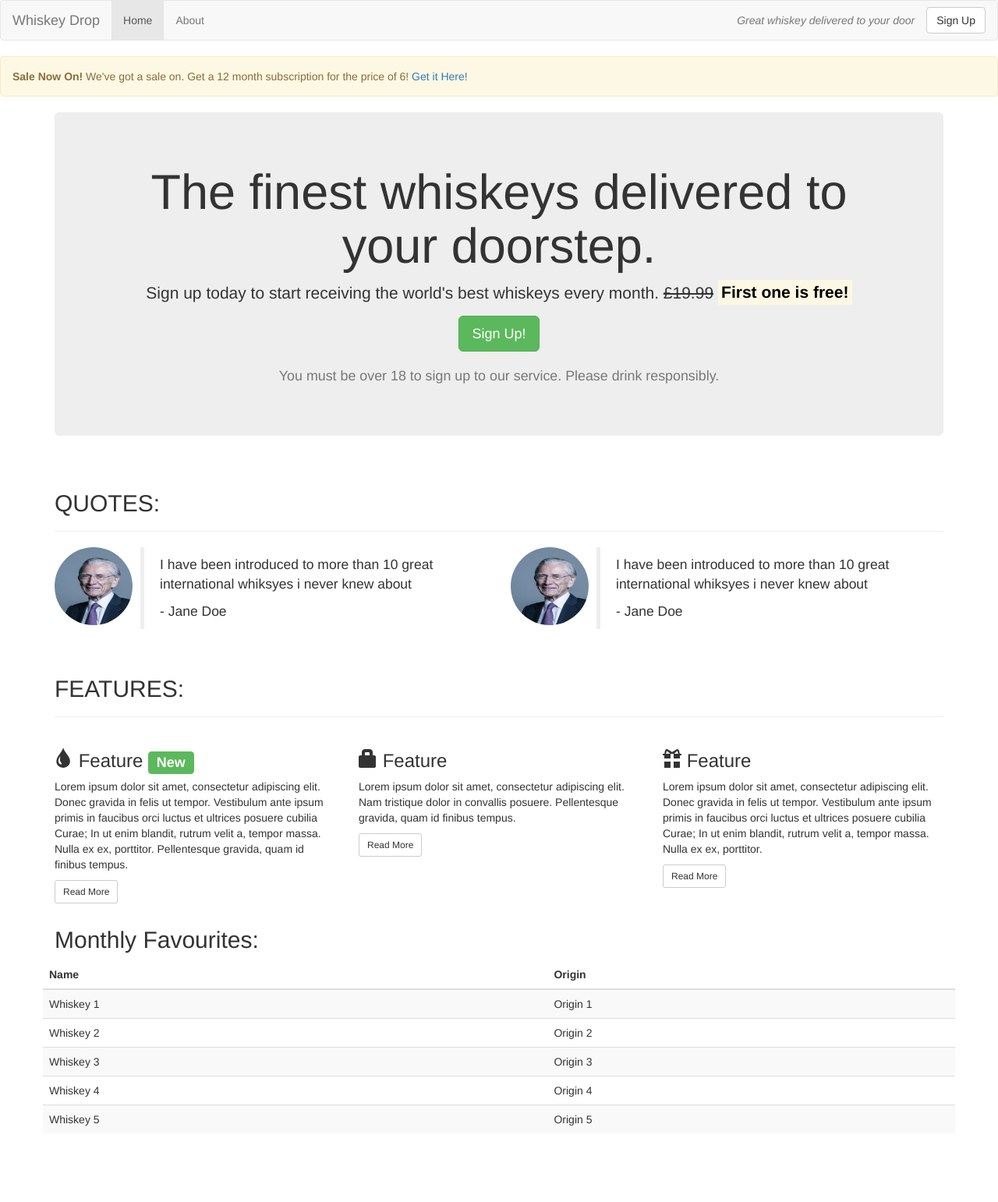
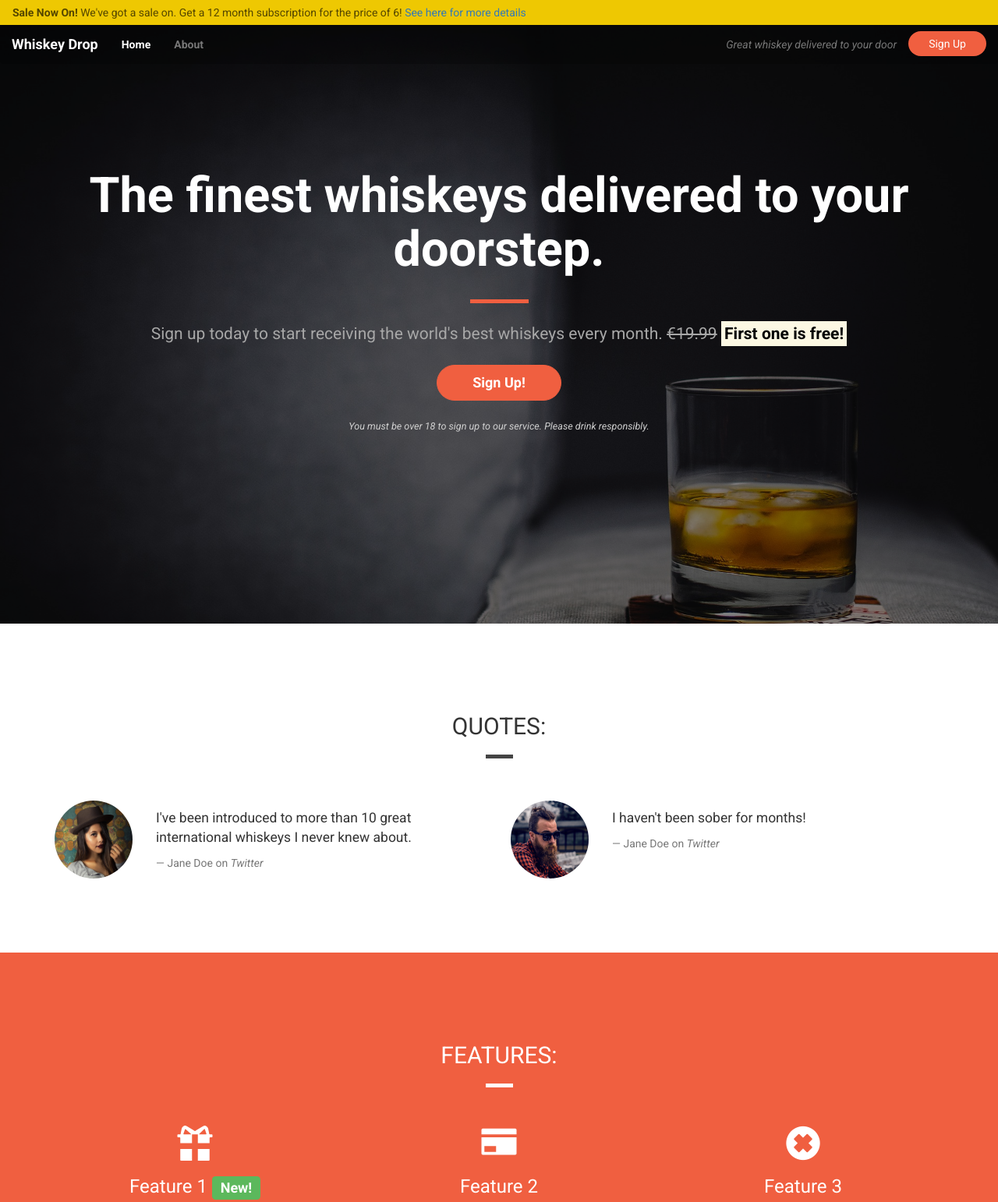
Before and after one commit to SamuelWatson89/whiskey-drop, a plain HTML site: page index.html in a window 1280 px wide. Shown: the top 1542 px of the page at 78% size. Before the commit the page ends 1474 px from the top, so only its background shows below. Drawn offline with nearby package versions, Linux system fonts and the light colour scheme.

Commit message:
Fully styled and functional

```diff
--- /dev/null
+++ b/css/style.css
@@ -0,0 +1,242 @@
+body {
+    font-family: 'Roboto', sans-serif;
+}
+
+/* Containers */
+
+.container-wrapper {}
+
+.container-wrapper--red {
+    background-color: #f05f40;
+    color: white;
+}
+
+.alert-container {}
+
+.callout-container {
+    height: 100vh;
+
+    background: url('../img/whiskey-background.jpg') no-repeat center center fixed;
+    -webkit-background-size: cover;
+    -moz-background-size: cover;
+    -o-background-size: cover;
+    background-size: cover;
+
+    display: flex;
+    align-items: center;
+    justify-content: center;
+
+    position: relative;
+}
+
+.opaque-overlay {
+    position: absolute;
+    top: 0;
+    left: 0;
+    height: 100%;
+    width: 100%;
+    background-color: rgba(0, 0, 0, 0.5);
+}
+
+.content-container {
+    padding-top: 75px;
+    padding-bottom: 75px;
+}
+
+/* Navbar */
+
+.navbar {
+    margin-bottom: 0;
+    position: absolute;
+    top: 0;
+    left: 0;
+    width: 100%;
+    z-index: 1;
+    background-color: rgba(0, 0, 0, .25);
+    border: 0;
+}
+
+.navbar-default .navbar-collapse {
+    border-color: transparent;
+}
+
+.navbar-default .navbar-toggle {
+    border: 0;
+}
+
+.navbar-default .navbar-toggle:hover {
+    background-color: transparent;
+}
+
+.navbar-default .navbar-toggle .icon-bar {
+    background-color: white;
+}
+
+.navbar .navbar-brand {
+    font-weight: bold;
+    color: white;
+}
+
+.navbar .navbar-brand:hover {
+    color: white;
+}
+
+.navbar-default .navbar-nav a {
+    font-weight: bold;
+}
+
+.navbar-default .navbar-nav>.active>a,
+.navbar-default .navbar-nav>.active>a:focus,
+.navbar-default .navbar-nav>.active>a:hover {
+    color: white;
+    background: transparent;
+}
+
+.navbar-default .navbar-nav>li>a:focus,
+.navbar-default .navbar-nav>li>a:hover {
+    color: white;
+}
+
+.navbar-btn {
+    border: 0;
+    border-radius: 16px;
+    width: 100px;
+    background-color: #f05f40;
+    color: white;
+}
+
+.navbar-btn:hover {
+    background-color: #df4929;
+    border-color: #df4929;
+    color: white;
+}
+
+/* Jumbotron */
+
+.jumbotron {
+    background-color: transparent;
+}
+
+.jumbotron h1 {
+    font-weight: bold;
+    margin-bottom: 30px;
+    color: white;
+}
+
+.jumbotron .lead {
+    color: #a7a7a7;
+    margin: 25px 0;
+}
+
+.jumbotron small {
+    font-size: 60%;
+    font-style: italic;
+    color: #d0d0d0;
+}
+
+/* Block dividers */
+
+.block-divider {
+    width: 75px;
+    height: 5px;
+    border: 0;
+    background-color: #444;
+}
+
+.block-divider--orange {
+    background-color: #f05f40;
+}
+
+.block-divider--white {
+    background-color: white;
+}
+
+.block-divider--short {
+    width: 35px;
+}
+
+/* Buttons */
+
+.btn--cta {
+    font-weight: bold;
+    border-radius: 23px;
+    width: 160px;
+}
+
+.btn--red {
+    color: white;
+    background-color: #f05f40;
+    border-color: #f05f40;
+}
+
+.btn--red:hover,
+.btn--red:active,
+.btn--red:focus,
+.btn--red:active:focus {
+    background-color: #df4929;
+    border-color: #df4929;
+    color: white;
+}
+
+/* Alert */
+
+.alert-container .col-xs-12 {
+    padding-left: 0;
+    padding-right: 0;
+}
+
+.site-wide-alert {
+    color: #544600;
+    background-color: #eec802;
+    border-color: #eec802;
+    padding: 5px 15px;
+    margin-bottom: 0;
+    border: 1px solid transparent;
+    border-radius: 0;
+}
+
+/* Page Headers */
+
+.page-header {
+    margin-bottom: 0;
+    border-bottom: 0;
+    text-align: center;
+}
+
+.page-header h2 {
+    margin-top: 0;
+}
+
+/* Quotes */
+
+.quotes .page-header {
+    margin-bottom: 25px;
+}
+
+blockquote.quote {
+    border-left: 0;
+}
+
+/* Features */
+
+.feature {
+    text-align: center;
+    margin-bottom: 40px;
+}
+
+.feature .glyphicon {
+    display: block;
+    margin-bottom: 20px;
+    font-size: 45px;
+    line-height: 45px;
+}
+
+.feature .btn {
+    background-color: white;
+    border-color: white;
+    border-radius: 15px;
+    min-width: 100px;
+    font-weight: bold;
+    margin-top: 10px;
+    color: #f05f40;
+}
--- a/index.html
+++ b/index.html
@@ -1,179 +1,158 @@
 <!DOCTYPE html>
-<html lang="en">
+<html lang="en-us">
 
 <head>
-    <meta charset="UTF-8">
+    <meta charset="utf-8">
     <meta name="viewport" content="width=device-width, initial-scale=1.0">
-    <meta http-equiv="X-UA-Compatible" content="ie=edge">
     <title>Whiskey Drop | Taste a new whiskey every month</title>
-    </title>
-
     <link rel="stylesheet" href="https://maxcdn.bootstrapcdn.com/bootstrap/3.3.7/css/bootstrap.min.css">
+    <link href="https://fonts.googleapis.com/css?family=Roboto:400,400i,700,700i" rel="stylesheet">
+    <link rel="stylesheet" href="css/style.css">
 </head>
 
 <body>
-    <!-- Nav -->
     <nav class="navbar navbar-default">
-        <div class="container-fluid">
-            <!-- Logo -->
-            <div class="navbar-header">
-                <a href="#" class="navbar-brand">Whiskey Drop</a>
+        <div class="container-fluid alert-container hidden-xs">
+            <div class="row">
+                <div class="col-xs-12">
+                    <div class="site-wide-alert alert alert-warning">
+                        <strong>Sale Now On!</strong> We've got a sale on. Get a 12 month subscription for the price of 6! <a href="">See here for more details</a>
                     </div>
-
-            <!-- NavBar -->
-            <ul class="nav navbar-nav">
-                <li class="active"><a href="#">Home</a></li>
-                <li><a href="#">About</a></li>
-                <li class="visible-xs"><a href="/login">Sign Up</a></li>
-            </ul>
-
-            <div class="navbar-header navbar-right hidden-xs">
-                <a href="/login" class="btn btn-default navbar-btn">Sign Up</a>
-                <p class="navbar-text"><i>Great whiskey delivered to your door</i></p>
-            </div>
-        </div>
-    </nav>
-
-    <!-- Alert -->
-    <div class="row hidden-xs">
-        <div class="col-xs-12">
-            <div class="alert alert-warning">
-                <strong>Sale Now On!</strong> We've got a sale on. Get a 12 month subscription for the price of 6! <a href="#">Get it Here!</a>
                 </div>
             </div>
         </div>
 
-    <article class="container">
+        <div class="container-fluid">
+            <div class="navbar-header">
+                <a href="/" class="navbar-brand">
+                    Whiskey Drop
+                </a>
+                <button type="button" class="navbar-toggle collapsed" data-toggle="collapse" data-target="#navbar">
+                    <span class="sr-only">Toggle navigation</span>
+                    <span class="icon-bar"></span>
+                    <span class="icon-bar"></span>
+                    <span class="icon-bar"></span>
+                </button>
+            </div>
+
+            <div class="navbar-collapse collapse" id="navbar">
+                <ul class="nav navbar-nav">
+                    <li class="active"><a href="/">Home</a></li>
+                    <li><a href="">About</a></li>
+                    <li class="visible-xs"><a href="">Sign In</a></li>
+                </ul>
+
+                <div class="navbar-header navbar-right hidden-xs">
+                    <a href="/login" class='btn btn-default navbar-btn'>Sign Up</a>
+                    <p class="navbar-text"><i>Great whiskey delivered to your door</i></p>
+                </div>
+            </div>
+        </div>
+    </nav>
+    <div class="container-fluid callout-container">
+        <div class="opaque-overlay">&nbsp;</div>
         <!-- Callout -->
         <div class="row">
             <div class="col-xs-12">
                 <section class="callout jumbotron text-center">
                     <h1>The finest whiskeys delivered to your doorstep.</h1>
-                    <p class="lead">Sign up today to start receiving the world's best whiskeys every month. <s class="hidden-xs">£19.99</s> <span class="visible-xs"><br></span><strong><mark>First one is free!</strong></mark>
-                    </p>
-                    <p><button class="btn btn-lg btn-success" data-toggle='modal' data-target='#signUpModal'>Sign Up!</button></p>
+                    <hr class='block-divider block-divider--orange'>
+                    <p class="lead">Sign up today to start receiving the world's best whiskeys every month. <s class="hidden-xs">€19.99</s> <span class="visible-xs"><br></span> <strong><mark>First one is free!</mark></strong></p>
+                    <p><button class="btn btn-lg btn--cta btn--red" data-toggle='modal' data-target='#signUpModal'>Sign Up!</button></p>
                     <p class="text-muted"><small>You must be over 18 to sign up to our service. Please drink responsibly.</small></p>
                 </section>
             </div>
         </div>
+        <!-- /.callout -->
+    </div>
 
+    <div class="container-wrapper">
+        <div class="container quotes-container content-container">
             <!-- Quotes -->
             <section class="quotes">
                 <div class="row">
                     <div class="col-xs-12">
                         <div class="page-header">
                             <h2 class="text-uppercase">Quotes:</h2>
+                            <hr class="block-divider block-divider--short">
                         </div>
                     </div>
                 </div>
-
                 <div class="row">
                     <div class="col-xs-12 col-md-6">
                         <div class="media">
-                        <div class="media-left hidden-xs">
-                            <img src="img/man.jpg" class="img-circle media-object" height=100 width=100>
+                            <div class="media-left">
+                                <img src="img/girl-image.png" class="img-circle media-object" height=100 width=100>
                             </div>
                             <div class="media-body">
                                 <blockquote class="quote">
-                                <p>I have been introduced to more than 10 great international whiksyes i never knew about</p>
-                                <p>- Jane Doe</p>
+                                    <p>I've been introduced to more than 10 great international whiskeys I never knew about.</p>
+                                    <footer>Jane Doe on <cite title="Twitter">Twitter</cite></footer>
                                 </blockquote>
                             </div>
                         </div>
                     </div>
-
                     <div class="col-xs-12 col-md-6">
                         <div class="media">
-                        <div class="media-left hidden-xs">
-                            <img src="img/man.jpg" class="img-circle media-object" height=100 width=100>
+                            <div class="media-left">
+                                <img src="img/guy-image.png" class="img-circle media-object" height=100 width=100>
                             </div>
                             <div class="media-body">
                                 <blockquote class="quote">
-                                <p>I have been introduced to more than 10 great international whiksyes i never knew about</p>
-                                <p>- Jane Doe</p>
+                                    <p>I haven't been sober for months!</p>
+                                    <footer>Jane Doe on <cite title="Twitter">Twitter</cite></footer>
                                 </blockquote>
                             </div>
                         </div>
                     </div>
                 </div>
             </section>
+            <!-- /.quotes -->
+        </div>
+    </div>
 
+    <div class="container-wrapper container-wrapper--red">
+        <div class="container features-container content-container">
             <!-- Features -->
             <section class="features">
                 <div class="row">
-                <div class="col-xs-12 col">
+                    <div class="col-xs-12">
                         <div class="page-header">
                             <h2 class="text-uppercase">Features:</h2>
+                            <hr class="block-divider block-divider--short block-divider--white">
                         </div>
                     </div>
                 </div>
                 <div class="row">
                     <div class="col-xs-12 col-md-6 col-lg-4">
                         <div class="feature">
-                        <h3> <span class="glyphicon glyphicon-tint hidden-xs"></span> Feature <span class="label label-success">New</span></h3>
-                        <p>Lorem ipsum dolor sit amet, consectetur adipiscing elit. Donec gravida in felis ut tempor. Vestibulum ante ipsum primis in faucibus orci luctus et ultrices posuere cubilia Curae; In ut enim blandit, rutrum velit a, tempor massa.
-                            Nulla ex ex, porttitor. Pellentesque gravida, quam id finibus tempus.</p>
-                        <p><a class="btn btn-sm btn-default" href="#">Read More</a></p>
+                            <h3><span class="glyphicon glyphicon-gift hidden-xs"></span> Feature 1 <span class="label label-success">New!</span></h3>
+                            <p>Lorem ipsum dolor sit amet, consectetur adipiscing elit, sed do eiusmod tempor incididunt ut labore et dolore magna aliqua. Ut enim ad minim veniam, quis nostrud exercitation ullamco laboris nisi ut aliquip ex ea commodo consequat.
+                            </p>
+                            <p><a class="btn btn-sm btn-default" href="">Read More</a></p>
                         </div>
                     </div>
                     <div class="col-xs-12 col-md-6 col-lg-4">
                         <div class="feature">
-                        <h3> <span class="glyphicon glyphicon-lock hidden-xs"></span> Feature</h3>
-                        <p>Lorem ipsum dolor sit amet, consectetur adipiscing elit. Nam tristique dolor in convallis posuere. Pellentesque gravida, quam id finibus tempus.</p>
-                        <p><a class="btn btn-sm btn-default" href="#">Read More</a></p>
+                            <h3><span class="glyphicon glyphicon-credit-card hidden-xs"></span> Feature 2</h3>
+                            <p>Lorem ipsum dolor sit amet, consectetur adipiscing elit, sed do eiusmod tempor incididunt ut labore et dolore magna aliqua. Ut enim ad minim veniam, quis nostrud exercitation ullamco laboris nisi ut aliquip ex ea commodo consequat.
+                            </p>
+                            <p><a class="btn btn-sm btn-default" href="">Read More</a></p>
                         </div>
                     </div>
                     <div class="col-xs-12 hidden-md col-lg-4">
                         <div class="feature">
-                        <h3> <span class="glyphicon glyphicon-gift hidden-xs"></span> Feature</h3>
-                        <p>Lorem ipsum dolor sit amet, consectetur adipiscing elit. Donec gravida in felis ut tempor. Vestibulum ante ipsum primis in faucibus orci luctus et ultrices posuere cubilia Curae; In ut enim blandit, rutrum velit a, tempor massa.
-                            Nulla ex ex, porttitor.</p>
-                        <p><a class="btn btn-sm btn-default" href="#">Read More</a></p>
+                            <h3><span class="glyphicon glyphicon-remove-sign hidden-xs"></span> Feature 3</h3>
+                            <p>Lorem ipsum dolor sit amet, consectetur adipiscing elit, sed do eiusmod tempor incididunt ut labore et dolore magna aliqua. Ut enim ad minim veniam, quis nostrud exercitation ullamco laboris nisi ut aliquip ex ea commodo consequat.
+                            </p>
+                            <p><a class="btn btn-sm btn-default" href="">Read More</a></p>
                         </div>
                     </div>
                 </div>
             </section>
-
-        <section class="monthly-fav">
-            <div class="row">
-                <div class="col-xs-12">
-                    <h2 calss="text-uppercase">Monthly Favourites:</h2>
+            <!-- /.features -->
         </div>
     </div>
-            <div class="row">
-                <table class="table table-striped">
-                    <thead>
-                        <tr>
-                            <th>Name</th>
-                            <th>Origin</th>
-                        </tr>
-                    </thead>
-                    <tbody>
-                        <tr>
-                            <td>Whiskey 1</td>
-                            <td>Origin 1</td>
-                        </tr>
-                        <tr>
-                            <td>Whiskey 2</td>
-                            <td>Origin 2</td>
-                        </tr>
-                        <tr>
-                            <td>Whiskey 3</td>
-                            <td>Origin 3</td>
-                        </tr>
-                        <tr>
-                            <td>Whiskey 4</td>
-                            <td>Origin 4</td>
-                        </tr>
-                        <tr>
-                            <td>Whiskey 5</td>
-                            <td>Origin 5</td>
-                        </tr>
-                    </tbody>
-                </table>
-            </div>
-        </section>
-    </article>
 
     <!-- Modal -->
     <div class="modal fade" id="signUpModal" tabindex="-1" role="dialog" aria-labelledby="myModalLabel">
@@ -181,25 +160,24 @@
             <div class="modal-content">
                 <div class="modal-header">
                     <button type="button" class="close" data-dismiss="modal" aria-label="Close"><span aria-hidden="true">&times;</span></button>
-                    <h4 class="modal-title" id="myModalLabel">Sign Up for Whiskey Drop</h4>
+                    <h4 class="modal-title" id="myModalLabel">Sign Up For Whiskey Drop!</h4>
                 </div>
                 <div class="modal-body">
                     <form>
                         <div class="form-group">
                             <label for="email">Email address</label>
                             <input type="email" class="form-control" id="email" placeholder="Email">
-                            <p class="help-block">We'll never share your email address with anyone.</p>
+                            <p class="help-block">We'll never share your email address with anyone</p>
                         </div>
                         <div class="form-group">
                             <label for="password">Password</label>
                             <input type="password" class="form-control" id="password" placeholder="Password">
                         </div>
-
                         <div class="form-group">
                             <label for="passwordRepeat">Repeat Password</label>
-                            <input type="password" class="form-control" id="exampleInputPassword1" placeholder="Repeat Your Password">
+                            <input type="password" class="form-control" id="passwordRepeat" placeholder="Repeat Your Password">
                         </div>
-                        <button type="submit" class="btn btn-success">Sign Up</button>
+                        <button type="submit" class="btn btn-success">Sign Up!</button>
                     </form>
                 </div>
             </div>
@@ -208,9 +186,6 @@
 
     <script src="https://code.jquery.com/jquery-3.2.1.min.js" integrity="sha256-hwg4gsxgFZhOsEEamdOYGBf13FyQuiTwlAQgxVSNgt4=" crossorigin="anonymous"></script>
     <script src="https://maxcdn.bootstrapcdn.com/bootstrap/3.3.7/js/bootstrap.min.js" integrity="sha384-Tc5IQib027qvyjSMfHjOMaLkfuWVxZxUPnCJA7l2mCWNIpG9mGCD8wGNIcPD7Txa" crossorigin="anonymous"></script>
-
-
-
 </body>
 
 </html>
```
Also changed, not shown: img/girl-image.png (added), img/guy-image.png (added), img/man.jpg (deleted), img/whiskey-background.jpg (added). Lines whose indentation alone changed are shown as unchanged.
